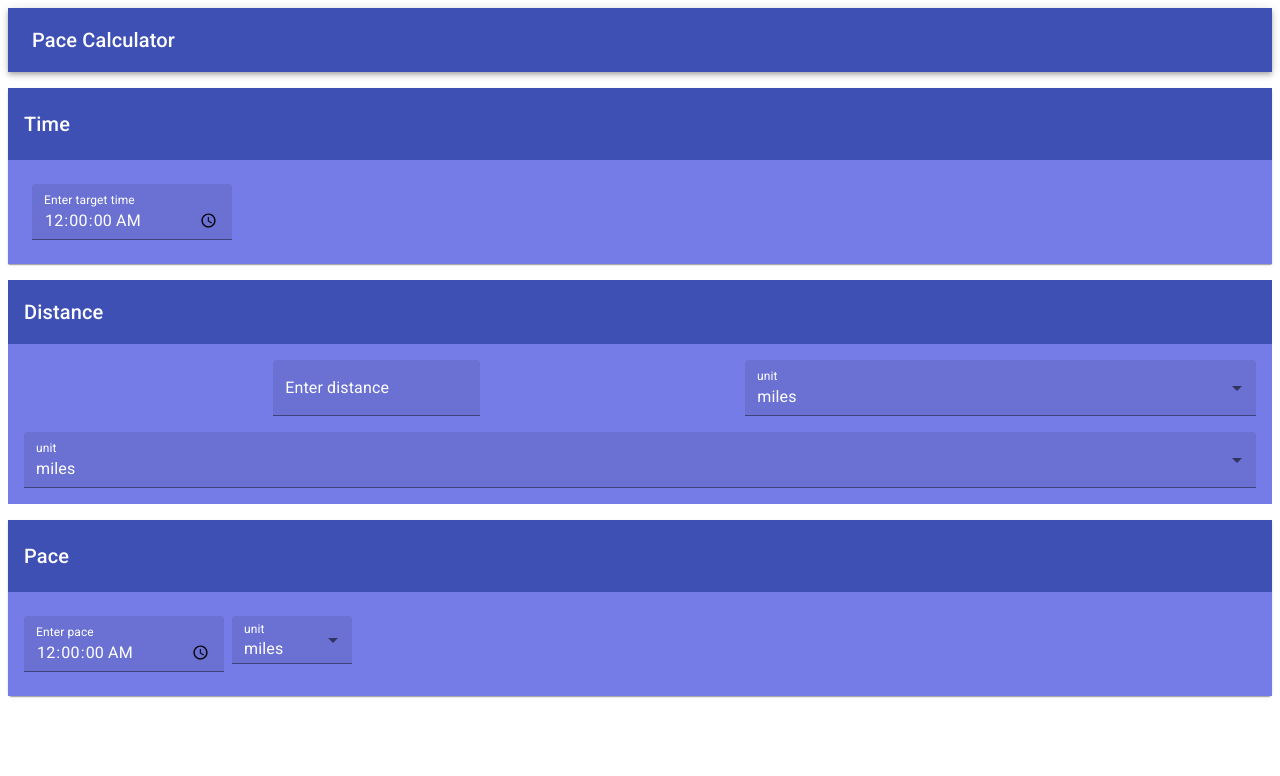
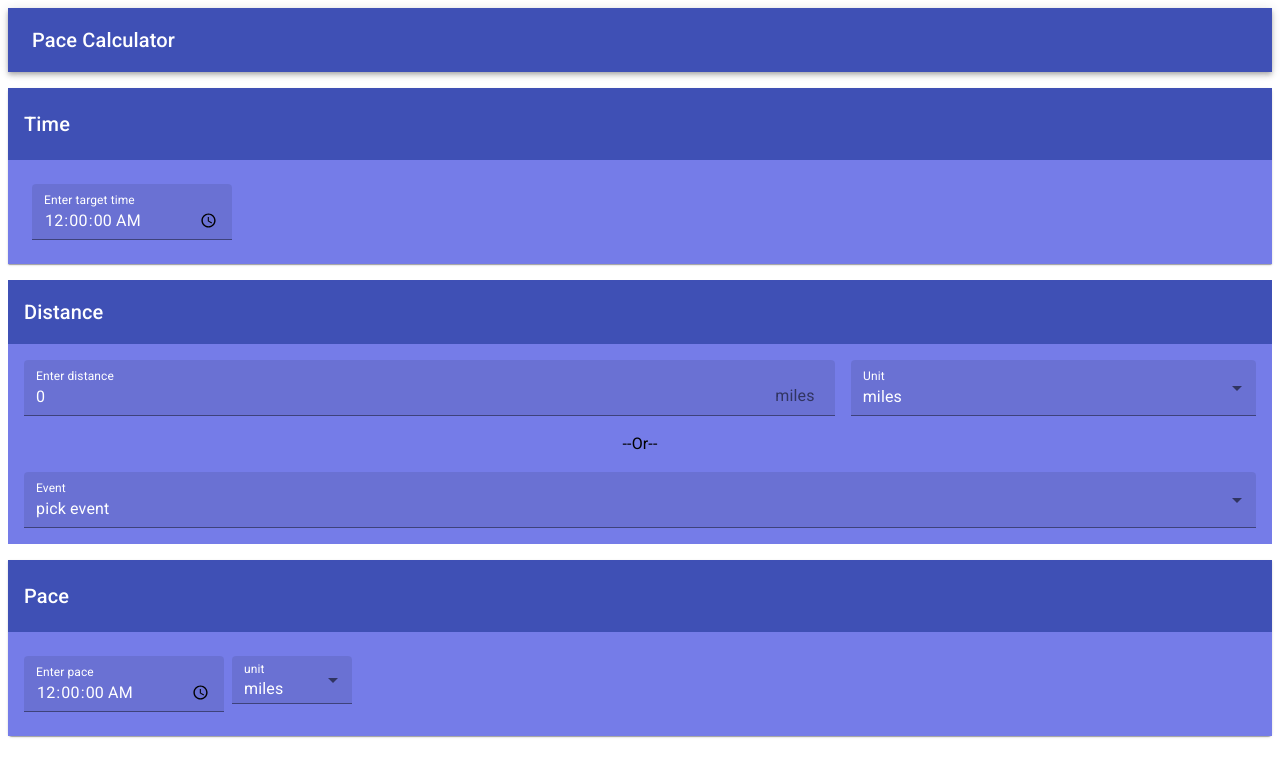
Before and after one commit to majikjohnson/pace-calculator, a React (Create React App) app in the folder client/: page / in a window 1280 px wide. Shown: the top 776 px of the page. Built offline with nearby package versions, Linux system fonts and the light colour scheme; the HTML template or start-up script is replaced by a standard one.

Commit message:
Rewrote implementation of Distance control

```diff
--- a/client/src/components/DistancePanel.js
+++ b/client/src/components/DistancePanel.js
@@ -1,10 +1,11 @@
 import React from 'react';
 import { makeStyles } from '@material-ui/core/styles';
 
-import { Grid, InputLabel, Select } from '@material-ui/core';
+import { Grid } from '@material-ui/core';
 import { Typography } from '@material-ui/core';
 import { FormControl } from '@material-ui/core';
 import { TextField } from '@material-ui/core';
+import { InputAdornment } from '@material-ui/core';
 
 const useStyles = makeStyles(theme => ({
 	root: {
@@ -27,10 +28,8 @@ const useStyles = makeStyles(theme => ({
 		paddingRight: theme.spacing(2),
 	},
 	raceControl: {
-		paddingLeft: theme.spacing(2),
-		paddingRight: theme.spacing(2),
-		paddingBottom: theme.spacing(2),
-	}
+		padding: theme.spacing(2),
+	},
 }));
 
 const units = [
@@ -39,18 +38,52 @@ const units = [
 		label: 'miles',
 	},
 	{
-		value: 'kilometers',
+		value: 'km',
 		label: 'km',
+	},
+];
+
+const events = [
+	{
+		value: 0,
+		label: 'pick event',
+	},
+	{
+		value: 'marathon',
+		label: 'marathon',
+	},
+	{
+		value: 'half-marathon',
+		label: 'half-marathon',
 	},
 ];
 
 const DistancePanel = () => {
 	const classes = useStyles();
 
+	const [distance, setDistance] = React.useState(0);
 	const [unit, setUnit] = React.useState('');
+	const [event, setEvent] = React.useState('');
 
-	const handleChange = event => {
-		setUnit(event.target.value);
+	const changeDistance = e => {
+		setDistance(e.target.value);
+	}
+
+	const changeUnit = e => {
+		setUnit(e.target.value);
+	};
+
+	const changeEvent = e => {
+		const newDistance = e.target.value;
+		setEvent(newDistance);
+
+		switch(newDistance) {
+			case 'marathon':
+				setDistance(26.21875);
+				break;
+			case 'half-marathon':
+				setDistance(13.109375);
+		}
 	};
 
 	return (
@@ -61,22 +94,31 @@ const DistancePanel = () => {
 				</Grid>
 			</Grid>
 			<Grid container className={classes.body}>
-				<Grid item xs={7} className={classes.distanceControl}>
-					<FormControl>
+				<Grid item xs={8} className={classes.distanceControl}>
+					<FormControl fullWidth>
 						<TextField
 							id="distance"
 							label="Enter distance"
 							variant="filled"
 							type="number"
+							InputProps={{
+								endAdornment: (
+									<InputAdornment position="start">
+										{unit ? unit : 'miles'}
+									</InputAdornment>
+								),
+							}}
+							value={distance}
+							onChange={changeDistance}
 						/>
 					</FormControl>
 				</Grid>
-				<Grid item xs={5} className={classes.unitControl}>
+				<Grid item xs={4} className={classes.unitControl}>
 					<FormControl fullWidth>
 						<TextField
 							id="unit"
 							select
-							label="unit"
+							label="Unit"
 							variant="filled"
 							InputLabelProps={{
 								strink: 'false',
@@ -85,7 +127,7 @@ const DistancePanel = () => {
 								native: true,
 							}}
 							value={unit}
-							onChange={handleChange}
+							onChange={changeUnit}
 						>
 							{units.map(option => (
 								<option key={option.value} value={option.value}>
@@ -95,12 +137,15 @@ const DistancePanel = () => {
 						</TextField>
 					</FormControl>
 				</Grid>
+				<Grid item xs={12}>
+					<Typography>--Or--</Typography>
+				</Grid>
 				<Grid item xs={12} className={classes.raceControl}>
 					<FormControl fullWidth>
 						<TextField
-							id="unit"
+							id="event"
 							select
-							label="unit"
+							label="Event"
 							variant="filled"
 							InputLabelProps={{
 								strink: 'false',
@@ -108,10 +153,10 @@ const DistancePanel = () => {
 							SelectProps={{
 								native: true,
 							}}
-							value={unit}
-							onChange={handleChange}
+							value={event}
+							onChange={changeEvent}
 						>
-							{units.map(option => (
+							{events.map(option => (
 								<option key={option.value} value={option.value}>
 									{option.label}
 								</option>
```
